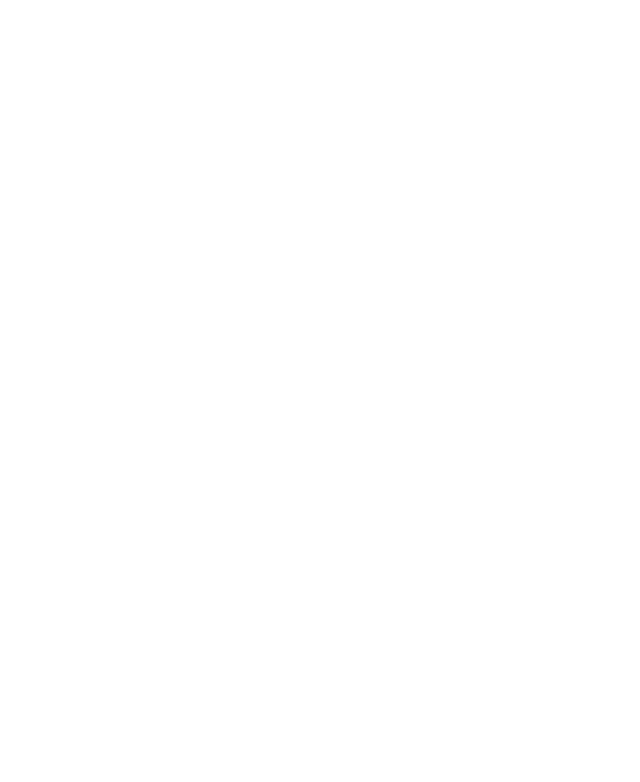
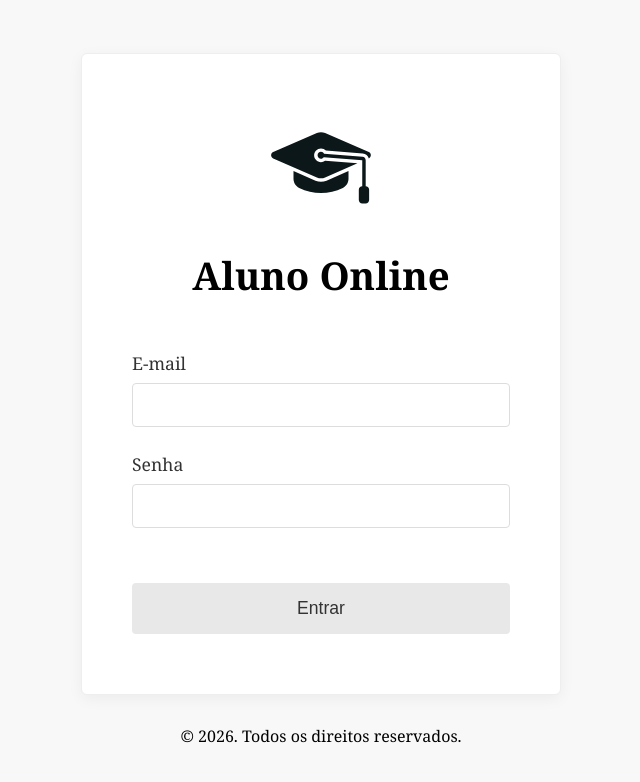
Before and after one commit to SamuelAndrade-Dev/front-template20261, a React (Vite) app in the folder praticas/aluno-online-react/: page / in a window 1280 px wide. Shown: the top 782 px of the page, without its empty margins (319-959 px from the left). Built offline with nearby package versions, Linux system fonts and the light colour scheme.

Commit message:
feat: conclui pratica05. Fecha #ID

```diff
--- a/praticas/aluno-online-react/src/App.css
+++ b/praticas/aluno-online-react/src/App.css
@@ -0,0 +1,17 @@
+:root {
+  --primary-color: #1a1a1a;
+  --error-color: #d32f2f;
+  --bg-color: #f4f4f4;
+  --white: #ffffff;
+}
+
+* {
+  margin: 0;
+  padding: 0;
+  box-sizing: border-box;
+}
+
+body {
+  font-family: sans-serif;
+  background-color: var(--bg-color);
+}
--- a/praticas/aluno-online-react/src/App.jsx
+++ b/praticas/aluno-online-react/src/App.jsx
@@ -1,7 +1,12 @@
 import "./App.css";
+import Login from "./pages/Login";
 
 function App() {
-  return <></>;
+  return <>
+    <section>
+      <Login />
+    </section>
+  </>;
 }
 
 export default App;
--- /dev/null
+++ b/praticas/aluno-online-react/src/components/Input/Input.css
@@ -0,0 +1,8 @@
+.input-group input {
+  width: 100%;
+  padding: 12px 15px;
+  border: 1px solid var(--border-input);
+  border-radius: 4px;
+  font-size: 1rem;
+  box-sizing: border-box;
+}
--- /dev/null
+++ b/praticas/aluno-online-react/src/components/Input/Input.jsx
@@ -0,0 +1,21 @@
+import './Input.css';
+
+function Input({ label, type, name, value, onChange, error }) {
+  return (
+    <section className="input-group">
+      <label htmlFor={name}>{label}</label>
+
+      <input
+        type={type}
+        id={name}
+        name={name}
+        value={value}
+        onChange={onChange}
+      />
+
+      {error && <span className="error-text">{error}</span>}
+    </section>
+  );
+}
+
+export default Input;
--- /dev/null
+++ b/praticas/aluno-online-react/src/pages/Login.css
@@ -0,0 +1,91 @@
+:root {
+  --text-main: #000000;
+  --text-label: #333333;
+  --error-fiel: #cc0000;
+  --border-input: #dddddd;
+  --bg-card: #ffffff;
+  --bg-page: #f8f8f8;
+  --bg-button: #e8e8e8;
+  --shadow-card: 0 4px 15px rgba(0, 0, 0, 0.05);
+}
+
+.page-container {
+  display: flex;
+  flex-direction: column;
+  align-items: center;
+  justify-content: center;
+  min-height: 100vh;
+  background-color: var(--bg-page);
+  font-family: Georgia, 'Times New Roman', Times, serif;
+}
+
+.login-card-fiel {
+  background-color: var(--bg-card);
+  border: 1px solid #eeeeee;
+  border-radius: 6px;
+  padding: 60px 50px;
+  width: 100%;
+  max-width: 480px;
+  box-shadow: var(--shadow-card);
+  text-align: center;
+}
+
+.card-header-fiel img {
+  width: 110px;
+  margin-bottom: 20px;
+}
+
+.card-header-fiel h1 {
+  font-size: 2.4rem;
+  font-weight: bold;
+  color: var(--text-main);
+  margin-bottom: 50px;
+}
+
+.input-group {
+  text-align: left;
+  margin-bottom: 25px;
+}
+
+.input-group label {
+  display: block;
+  font-size: 1.1rem;
+  color: var(--text-label);
+  margin-bottom: 8px;
+}
+
+.input-group input {
+  width: 100%;
+  padding: 12px 15px;
+  border: 1px solid var(--border-input);
+  border-radius: 4px;
+  font-size: 1rem;
+  box-sizing: border-box;
+}
+
+.error-text {
+  color: var(--error-fiel);
+  font-size: 0.95rem;
+  display: block;
+  margin-top: 10px;
+  text-align: left;
+}
+
+.btn-entrar-fiel {
+  width: 100%;
+  padding: 15px;
+  background-color: var(--bg-button);
+  color: #333;
+  border: none;
+  border-radius: 4px;
+  font-size: 1.1rem;
+  cursor: pointer;
+  margin-top: 30px;
+  font-family: sans-serif;
+}
+
+.footer-fiel {
+  margin-top: 30px;
+  color: var(--text-main);
+  font-size: 1rem;
+}
--- /dev/null
+++ b/praticas/aluno-online-react/src/pages/Login.jsx
@@ -0,0 +1,81 @@
+import { useState } from 'react';
+import './Login.css';
+import Learn from '../assets/learn.svg';
+import Input from '../components/Input/Input';
+
+function Login() {
+  const [email, setEmail] = useState('');
+  const [senha, setSenha] = useState('');
+  const [erros, setErros] = useState({ email: '', senha: '' });
+
+  const validarEmail = (email) => {
+    return /\S+@\S+\.\S+/.test(email);
+  };
+
+  const handleSubmit = (event) => {
+    event.preventDefault();
+
+    let novosErros = { email: '', senha: '' };
+
+    if (!email) {
+      novosErros.email = 'O campo de email é obrigatório.';
+    } else if (!validarEmail(email)) {
+      novosErros.email = 'Digite um email válido.';
+    }
+
+    if (!senha) {
+      novosErros.senha = 'O campo de senha é obrigatório.';
+    } else if (senha.length < 6) {
+      novosErros.senha = 'A senha deve ter no mínimo 6 caracteres.';
+    }
+
+    setErros(novosErros);
+
+    if (!novosErros.email && !novosErros.senha) {
+      console.log('Formulário válido ✅');
+    }
+  };
+
+  return (
+    <main className="page-container">
+      <article className="login-card-fiel">
+        <header className="card-header-fiel">
+          <img src={Learn} alt="Chapéu de formatura" />
+          <h1>Aluno Online</h1>
+        </header>
+
+        <form onSubmit={handleSubmit} noValidate>
+
+          <Input
+            label="E-mail"
+            type="email"
+            name="email"
+            value={email}
+            onChange={(e) => setEmail(e.target.value)}
+            error={erros.email}
+          />
+
+          <Input
+            label="Senha"
+            type="password"
+            name="senha"
+            value={senha}
+            onChange={(e) => setSenha(e.target.value)}
+            error={erros.senha}
+          />
+
+          <button type="submit" className="btn-entrar-fiel">
+            Entrar
+          </button>
+
+        </form>
+      </article>
+
+      <footer className="footer-fiel">
+        <p>&copy; 2026. Todos os direitos reservados.</p>
+      </footer>
+    </main>
+  );
+}
+
+export default Login;
```
Also changed, not shown: praticas/aluno-online-react/src/components/Header.jsx (deleted), praticas/aluno-online-react/src/components/Menu.jsx (deleted), praticas/aluno-online-react/src/components/Sidebar.jsx (deleted).
